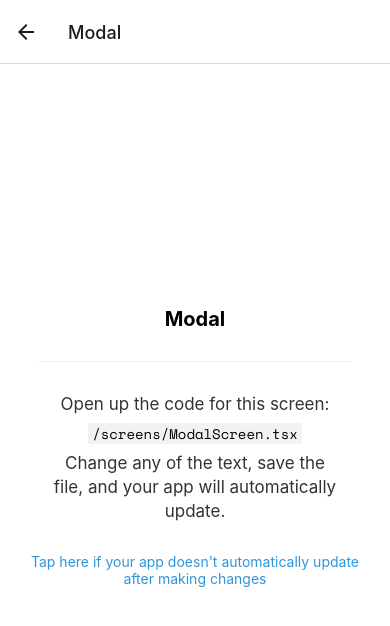
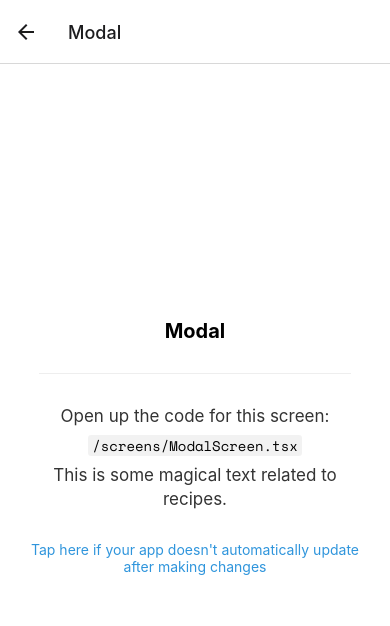
Before and after one commit to saarikt1/enjoy-cooking, a React Native app: screen /Modal in a window 390 px wide. Shown: the top 626 px of the page. Built offline with nearby package versions, Linux system fonts and the light colour scheme; what expo-linking would draw is missing.

Commit message:
Initial commit

```diff
--- a/components/EditScreenInfo.tsx
+++ b/components/EditScreenInfo.tsx
@@ -27,7 +27,7 @@ export default function EditScreenInfo({ path }: { path: string }) {
           style={styles.getStartedText}
           lightColor="rgba(0,0,0,0.8)"
           darkColor="rgba(255,255,255,0.8)">
-          Change any of the text, save the file, and your app will automatically update.
+          This is some magical text related to recipes.
         </Text>
       </View>
 
```
